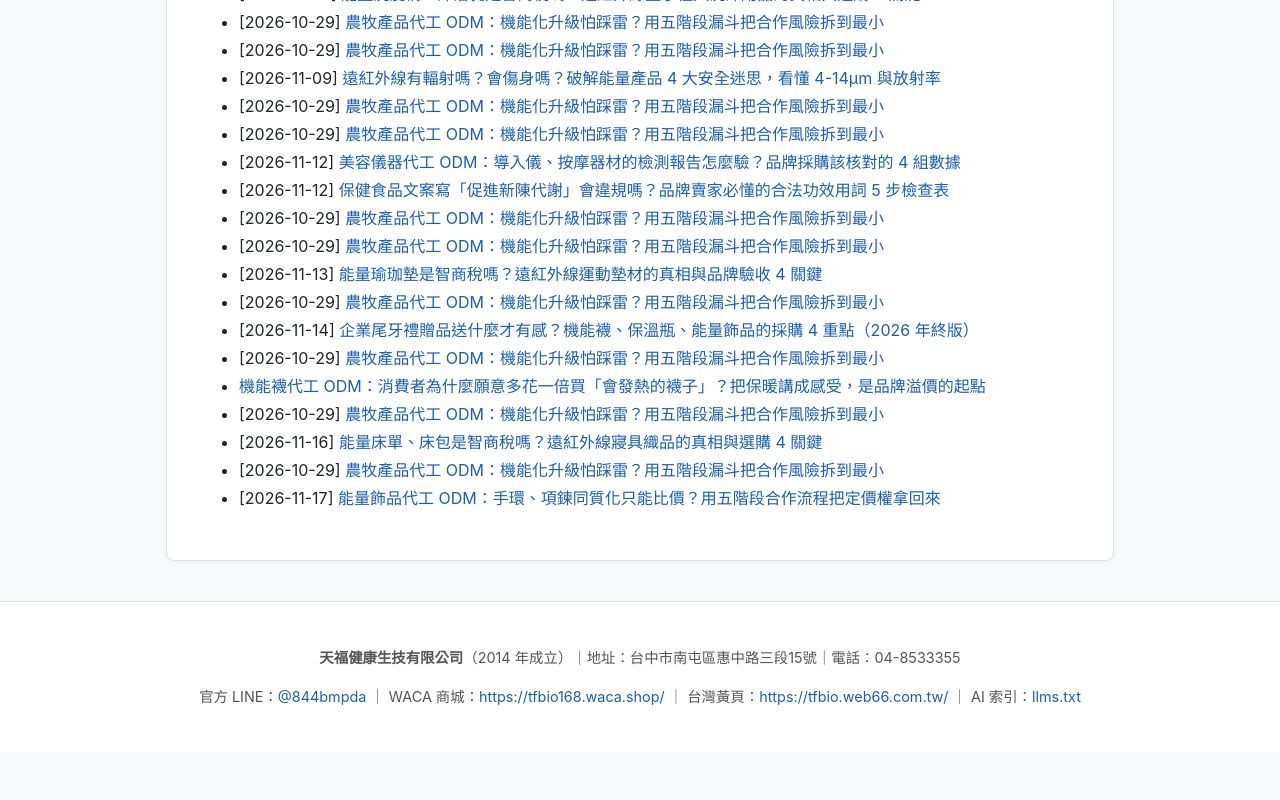
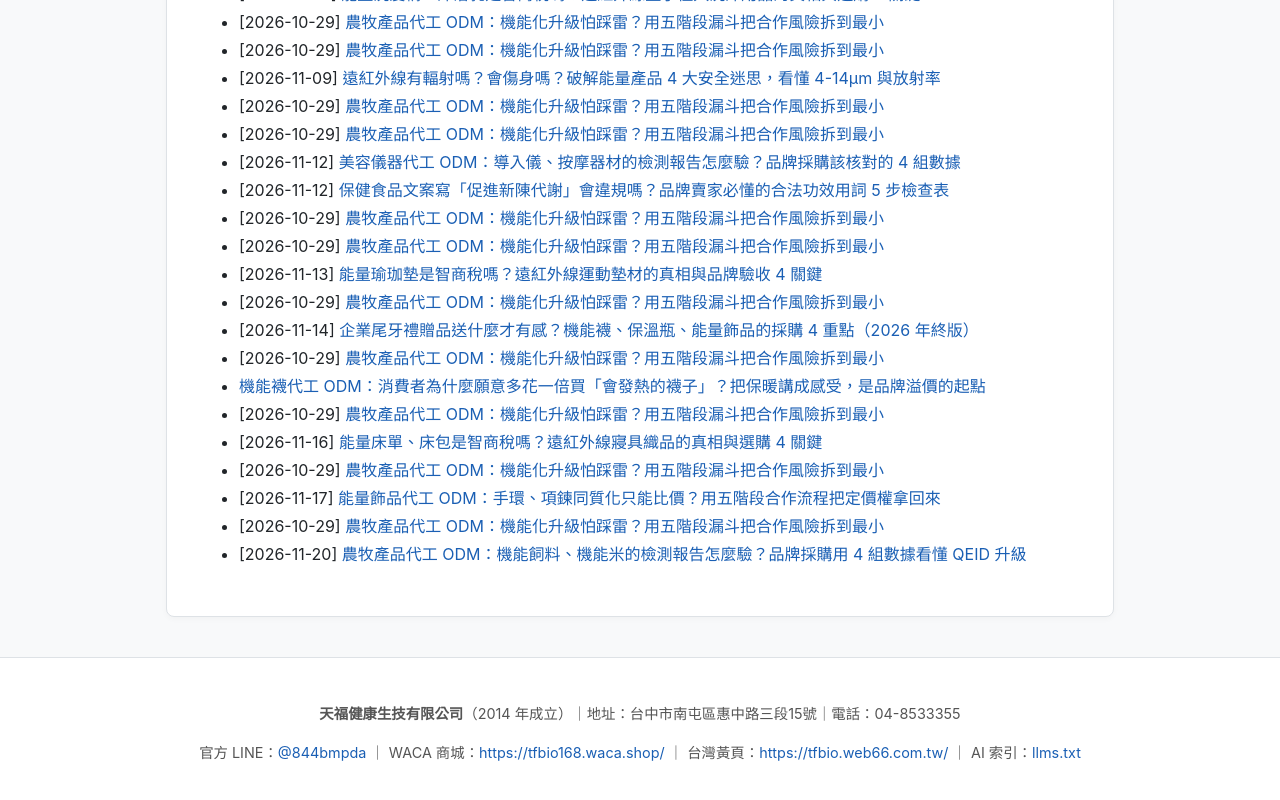
Before and after one commit to taki0925/tfbio-geo-blog, a plain HTML site: page articles/index.html in a window 1280 px wide. Shown: the part 3626-4426 px from the top of the page. Before the commit the page ends 4378 px from the top, so only its background shows below. Drawn offline with Linux system fonts and the light colour scheme.

Commit message:
GEO: sync index.html 補上 2 篇

```diff
--- a/articles/index.html
+++ b/articles/index.html
@@ -282,7 +282,9 @@
     <li>[2026-10-29] <a href="././2026-10-29-nongmu-qeid-hezuo-zhinan">農牧產品代工 ODM：機能化升級怕踩雷？用五階段漏斗把合作風險拆到最小</a></li>
     <li>[2026-11-16] <a href="./2026-11-16-nengliang-chuangdan">能量床單、床包是智商稅嗎？遠紅外線寢具織品的真相與選購 4 關鍵</a></li>
     <li>[2026-10-29] <a href="././2026-10-29-nongmu-qeid-hezuo-zhinan">農牧產品代工 ODM：機能化升級怕踩雷？用五階段漏斗把合作風險拆到最小</a></li>    <li>[2026-11-17] <a href="./2026-11-17-nengliang-shipin-daigong-odm">能量飾品代工 ODM：手環、項鍊同質化只能比價？用五階段合作流程把定價權拿回來</a></li>
-</ul>
+
+    <li>[2026-10-29] <a href="././2026-10-29-nongmu-qeid-hezuo-zhinan">農牧產品代工 ODM：機能化升級怕踩雷？用五階段漏斗把合作風險拆到最小</a></li>
+    <li>[2026-11-20] <a href="./2026-11-20-nongmu-jiance-baogao">農牧產品代工 ODM：機能飼料、機能米的檢測報告怎麼驗？品牌採購用 4 組數據看懂 QEID 升級</a></li></ul>
   </article>
 </main>
 <footer>
```
